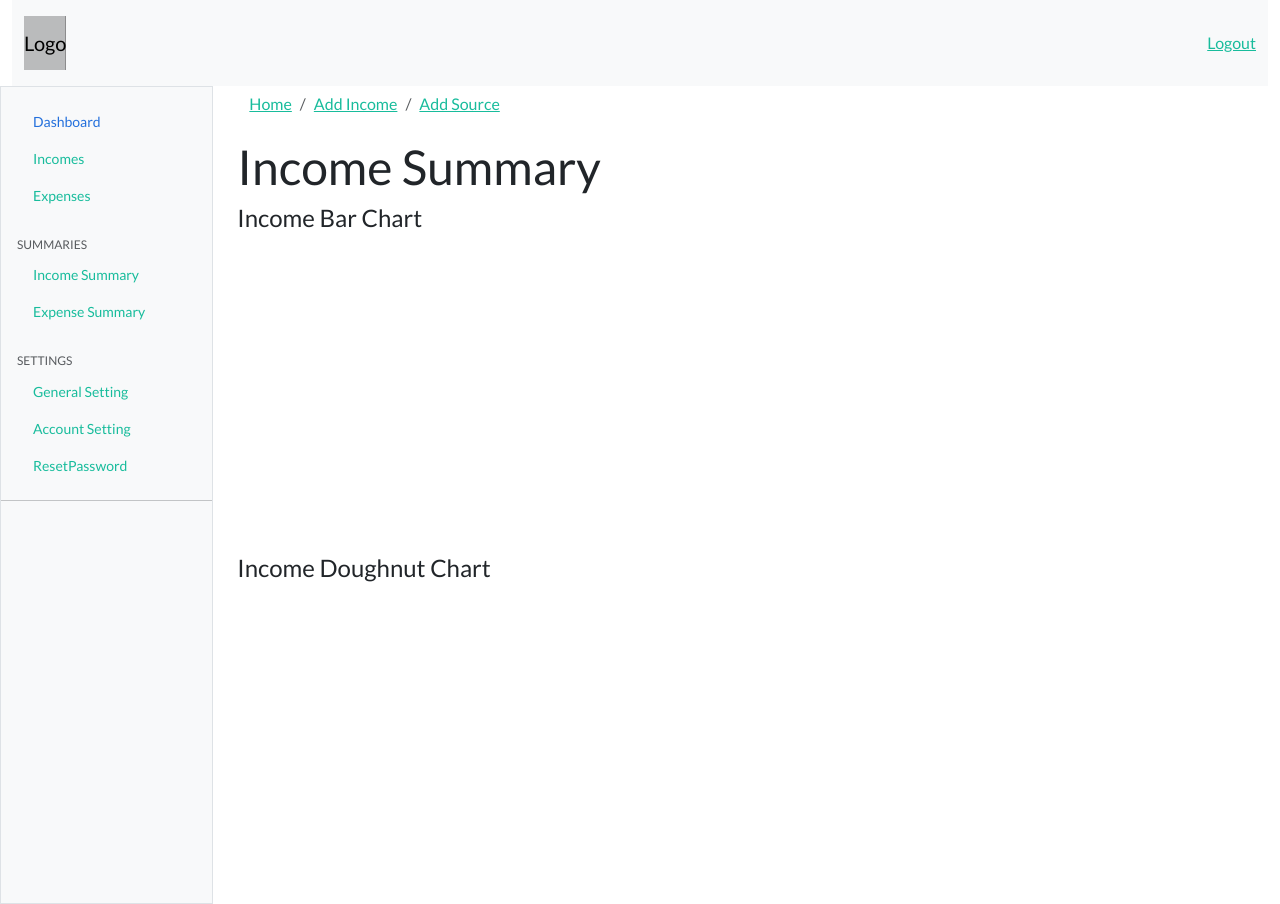
After one commit to kshitizadhikari/PythonProjects, a Django app: page /income/income-summary in a window 1280 px wide. The commit adds this page. Run offline with Django 5.2, Linux system fonts and the light colour scheme; data that the repository does not hold is empty; a map, chart or similar area stays blank; some libraries are stand-ins or nearby versions.

Commit message:
add income summary

```diff
--- a/FinanceTracker/finance_tracker/finance_tracker/static/js/barChart.js
+++ b/FinanceTracker/finance_tracker/finance_tracker/static/js/barChart.js
@@ -1,12 +1,12 @@
 import { makeGetRequest } from "./utils.js";
 
-export default function renderChart(chartName) {
+export default function renderChart(chartName, url) {
+    console.log(chartName, url)
     let labelData = [];
     let datasetData = [];
 
     const fetchDataAndRenderChart = async () => {
         try {
-            const url = "/expense-category-data";
             const data = await makeGetRequest(url);
 
             if (data) {
--- a/FinanceTracker/finance_tracker/finance_tracker/static/js/doughnutChart.js
+++ b/FinanceTracker/finance_tracker/finance_tracker/static/js/doughnutChart.js
@@ -1,12 +1,11 @@
 import { makeGetRequest } from "./utils.js";
 
-export default function renderChart(chartName) {
+export default function renderChart(chartName, url) {
     let labelData = [];
     let datasetData = [];
 
     const fetchDataAndRenderChart = async () => {
         try {
-            const url = "/expense-category-data";
             const data = await makeGetRequest(url);
 
             if (data) {
--- a/FinanceTracker/finance_tracker/incomes/views.py
+++ b/FinanceTracker/finance_tracker/incomes/views.py
@@ -131,5 +131,5 @@ def income_source_data(request):
     return JsonResponse(final_report,safe=False )
 
 
-# def income_summary(request):
-#     return render(request, "incomes/income_summary.html")
+def income_summary(request):
+    return render(request, "incomes/income_summary.html")
--- /dev/null
+++ b/FinanceTracker/finance_tracker/templates/incomes/income_summary.html
@@ -0,0 +1,34 @@
+{% extends "incomes/base_income.html" %} {% block income_content %}
+{% load static %}
+<link rel="stylesheet" href="{% static 'css/chart.css' %}" />
+<h1>Income Summary</h1>
+
+<div class="chart">
+    <h4 id="bar-chart-heading" class="bar-chart-heading">Income Bar Chart</h4>
+    <canvas id="barChart"></canvas>
+</div>
+
+<div class="chart">
+    <h4 id="doughnut-chart-heading" class="doughnut-chart-heading">
+        Income Doughnut Chart
+    </h4>
+    <canvas id="doughnut"></canvas>
+</div>
+
+<script src="https://cdn.jsdelivr.net/npm/chart.js"></script>
+<script type="module">
+    $(document).ready(function () {
+        const url = "/income/income-source-data";
+
+        const bar = $("#bar-chart-heading").text().trim();
+        import('{% static "js/barChart.js" %}').then((module) => {
+            module.default(bar, url);
+        });
+
+        const doughnut = $("#doughnut-chart-heading").text().trim();
+        import('{% static "js/doughnutChart.js" %}').then((module) => {
+            module.default(doughnut, url);
+        });
+    });
+</script>
+{% endblock income_content %}
--- a/FinanceTracker/finance_tracker/templates/partials/_sidebar.html
+++ b/FinanceTracker/finance_tracker/templates/partials/_sidebar.html
@@ -68,7 +68,7 @@
                     <li class="nav-item">
                         <a
                             class="nav-link d-flex align-items-center gap-2"
-                            href="#"
+                            href="{% url "income-summary" %}"
                         >
                             Income Summary
                         </a>
```
